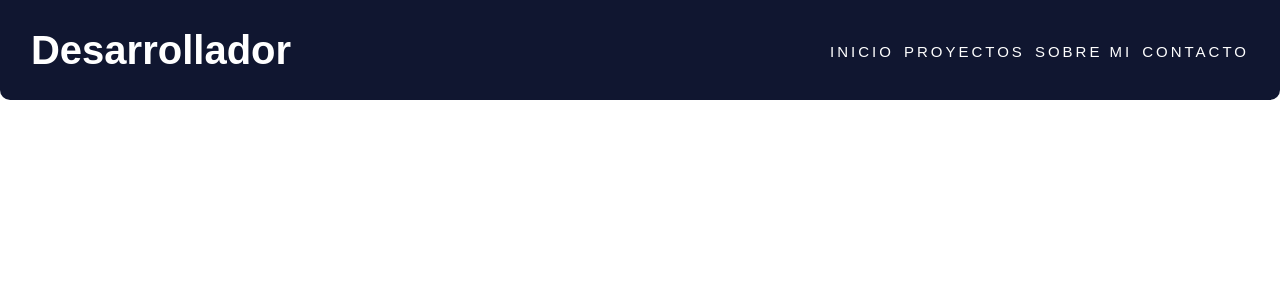
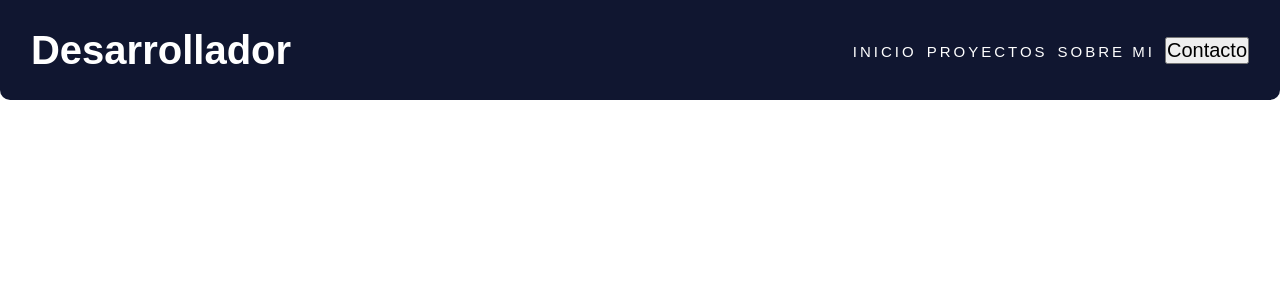
Before and after one commit to JeysonGomez/Portafolio, a React (Vite) app: page / in a window 1280 px wide. Shown: the top 300 px of the page. Built offline with nearby package versions, Linux system fonts and the light colour scheme.

Commit message:
Correciones de clases y Css

```diff
--- a/src/components/NavBar/NavHeader.jsx
+++ b/src/components/NavBar/NavHeader.jsx
@@ -19,7 +19,7 @@ function NavHeader() {
             <button className="btnHeader">Sobre Mi</button>
           </li>
           <li>
-            <button className="btnHeader">Contacto</button>
+            <button className="btnHeaders">Contacto</button>
           </li>
         </ul>
       </nav>
```
